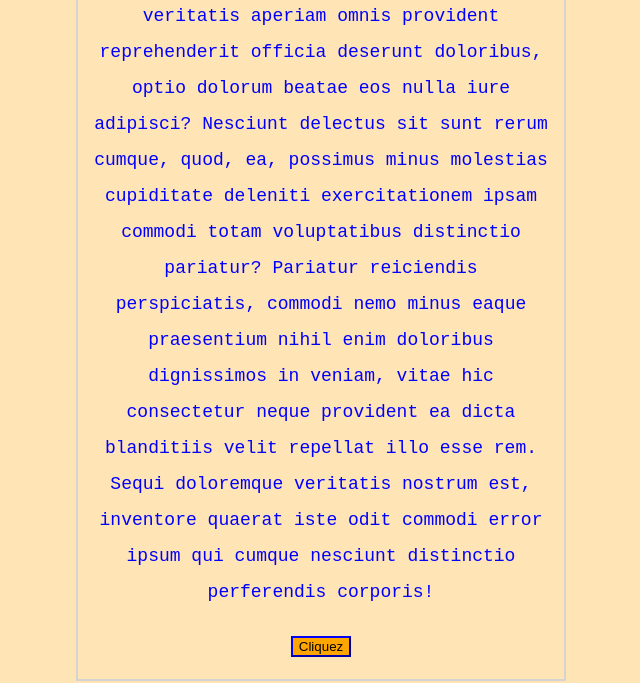
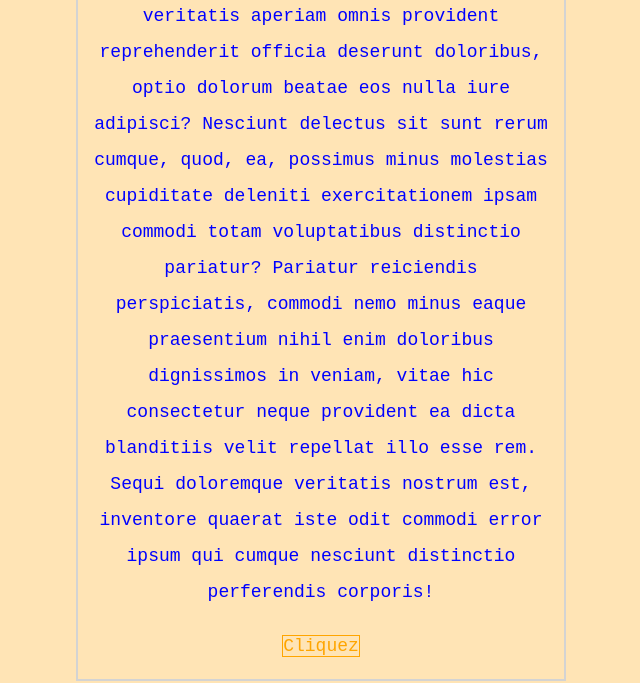
Before and after one commit to Cvsns/profile, a plain HTML site: page index.html in a window 1280 px wide. Shown: the part 587-1270 px from the top of the page, without its empty margins (319-959 px from the left). Drawn offline with Linux system fonts and the light colour scheme.

Commit message:
make my profile prettier

```diff
--- a/index.html
+++ b/index.html
@@ -19,7 +19,7 @@
     <h3>Programmeur informatique</h3>
     <p>Lorem ipsum dolor sit amet, consectetur adipisicing elit. Reiciendis amet nisi soluta dignissimos repellendus velit consectetur praesentium officiis ad a veritatis aperiam omnis provident reprehenderit officia deserunt doloribus, optio dolorum beatae eos nulla iure adipisci? Nesciunt delectus sit sunt rerum cumque, quod, ea, possimus minus molestias cupiditate deleniti exercitationem ipsam commodi totam voluptatibus distinctio pariatur? Pariatur reiciendis perspiciatis, commodi nemo minus eaque praesentium nihil enim doloribus dignissimos in veniam, vitae hic consectetur neque provident ea dicta blanditiis velit repellat illo esse rem. Sequi doloremque veritatis nostrum est, inventore quaerat iste odit commodi error ipsum qui cumque nesciunt distinctio perferendis corporis!
     </p>
-    <button style="background-color:orange; border-color: blue">Cliquez</button>
+    <a href="https://cvsns.github.io/medium-article/" class="button">Cliquez </a>
     </center>
   </div>
 
--- a/style.css
+++ b/style.css
@@ -21,6 +21,10 @@ a {
 
 a:hover {
   color: red;
+}
+
+.button {
+  border: 1px solid;
 }
 
 .card {
```
